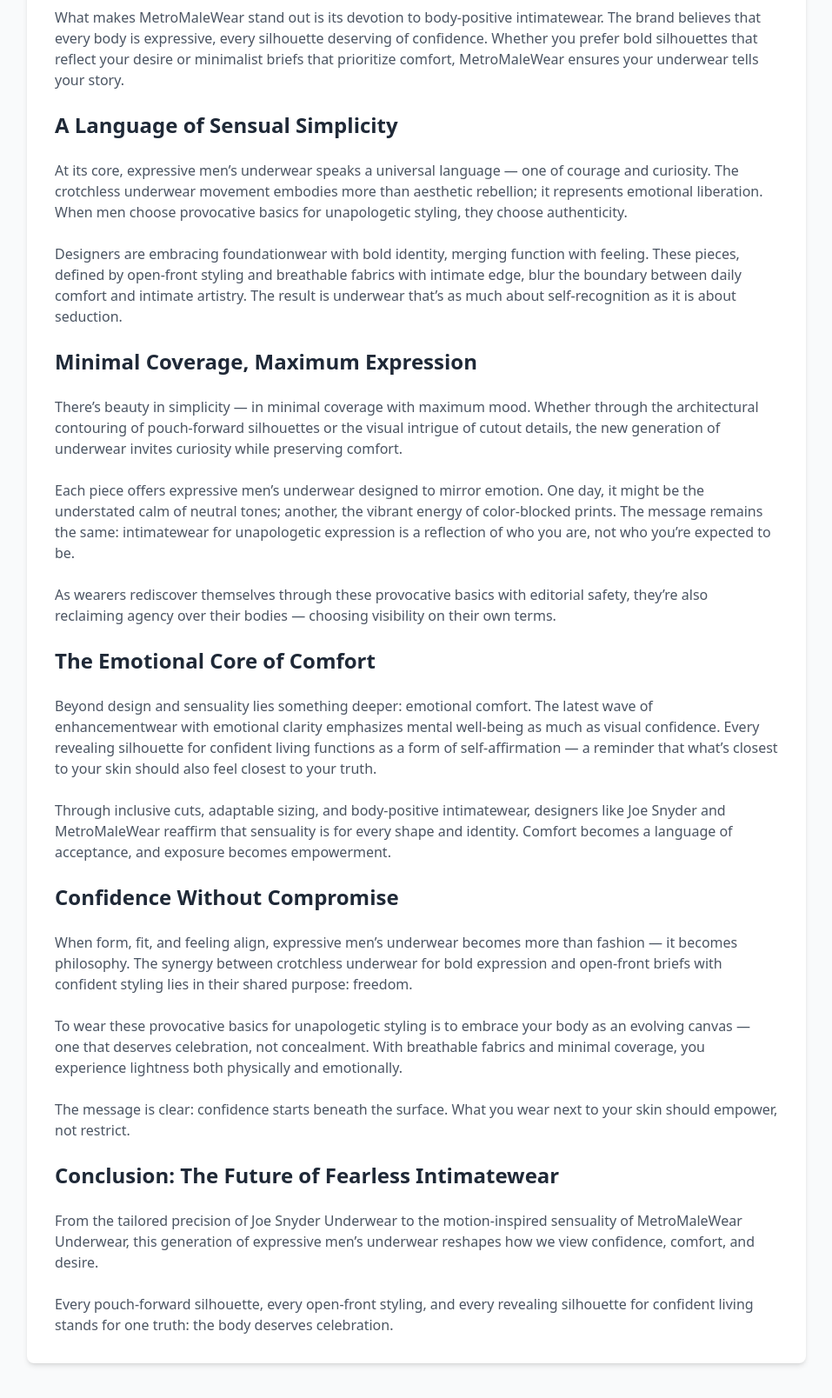
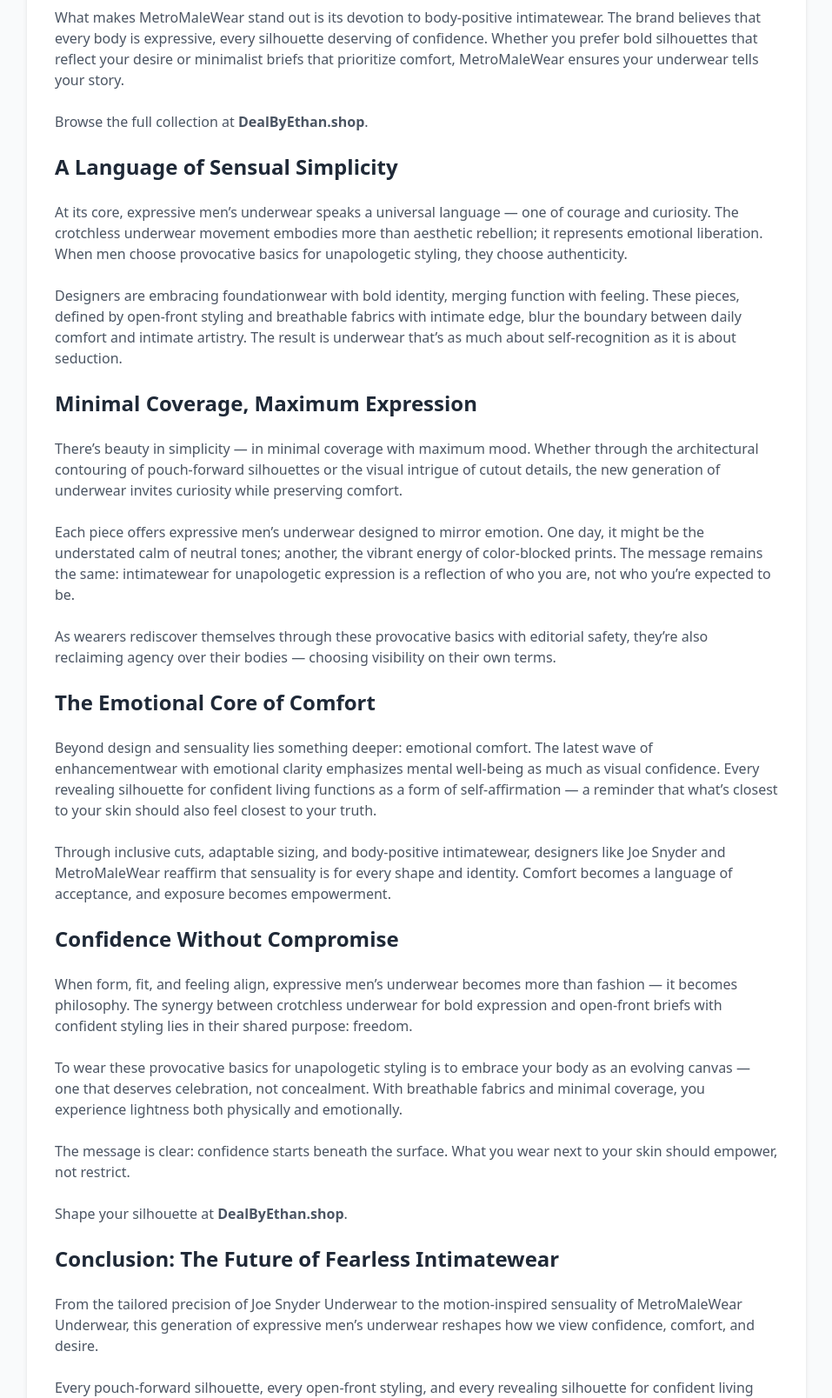
Before and after one commit to insightsphereblog/creativevoice, a plain HTML site: page enhancement-underwear-with-provocative-design.html in a window 1280 px wide. Shown: the part 2160-3768 px from the top of the page at 87% size, without its empty margins (161-1118 px from the left). Drawn offline with nearby package versions, Linux system fonts and the light colour scheme.

Commit message:
Update enhancement-underwear-with-provocative-design.html

```diff
--- a/enhancement-underwear-with-provocative-design.html
+++ b/enhancement-underwear-with-provocative-design.html
@@ -172,7 +172,10 @@
             prioritize comfort, MetroMaleWear ensures your underwear tells your
             story.
           </p>
-
+<p class="mb-4">
+  Browse the full collection at
+  <span class="font-bold no-underline">DealByEthan.shop</span>.
+</p>
           <h2 class="text-2xl font-semibold text-gray-800 mt-6">
             A Language of Sensual Simplicity
           </h2>
@@ -250,7 +253,10 @@
             The message is clear: confidence starts beneath the surface. What
             you wear next to your skin should empower, not restrict.
           </p>
-
+<p class="mb-4">
+  Shape your silhouette at
+  <span class="font-bold no-underline">DealByEthan.shop</span>.
+</p>
           <h2 class="text-2xl font-semibold text-gray-800 mt-6">
             Conclusion: The Future of Fearless Intimatewear
           </h2>
```
